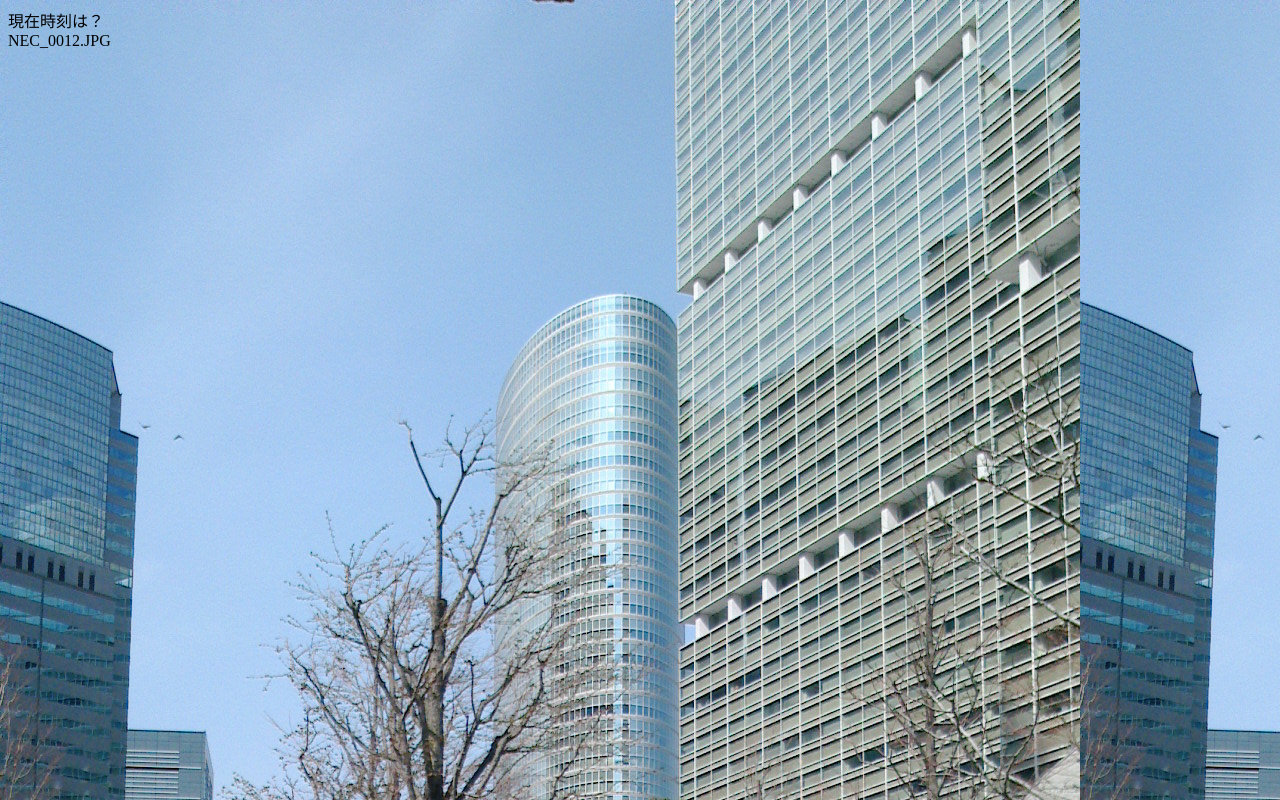
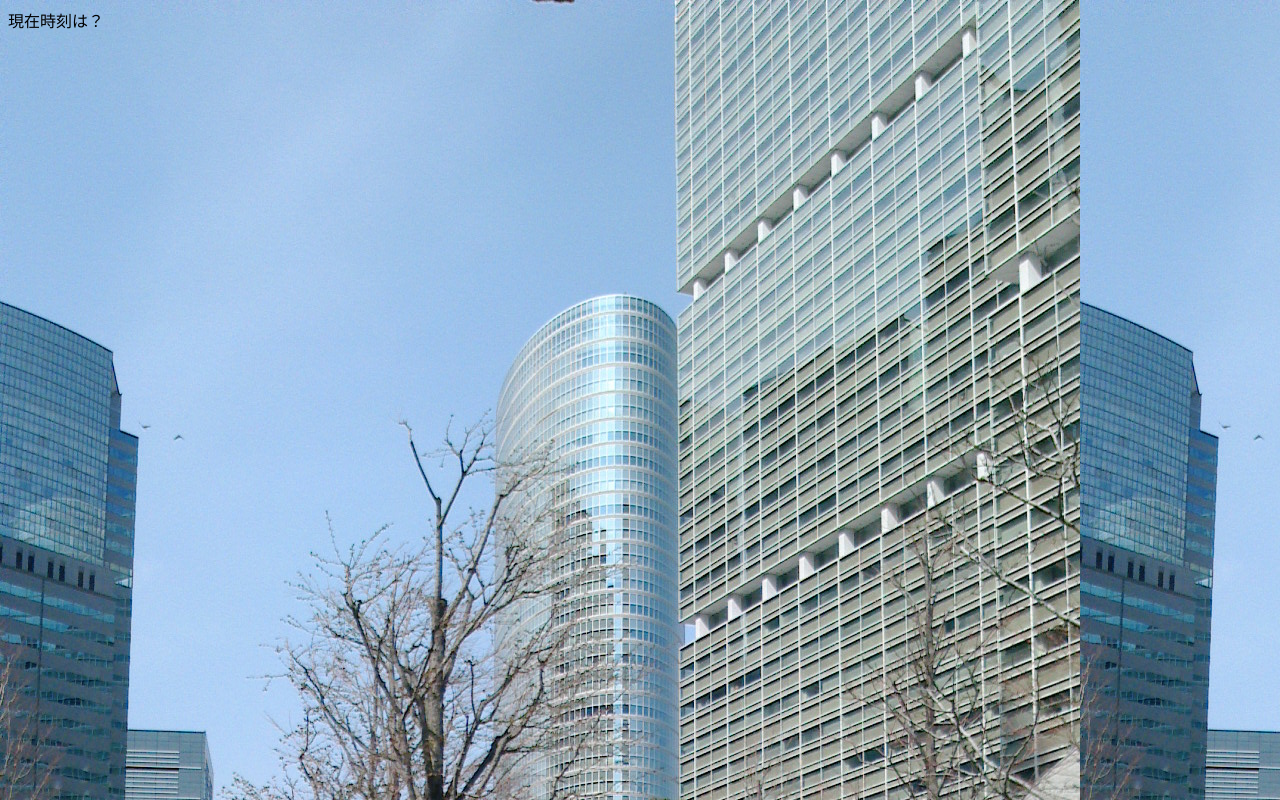
Before and after one commit to deltaspin/deltaspin.github.io, a plain HTML site: page index.html in a window 1280 px wide. Drawn offline with Linux system fonts and the light colour scheme.

Commit message:
Update index.html

```diff
--- a/index.html
+++ b/index.html
@@ -9,4 +9,3 @@
 
 </body>
 </html>
-NEC_0012.JPG
```
